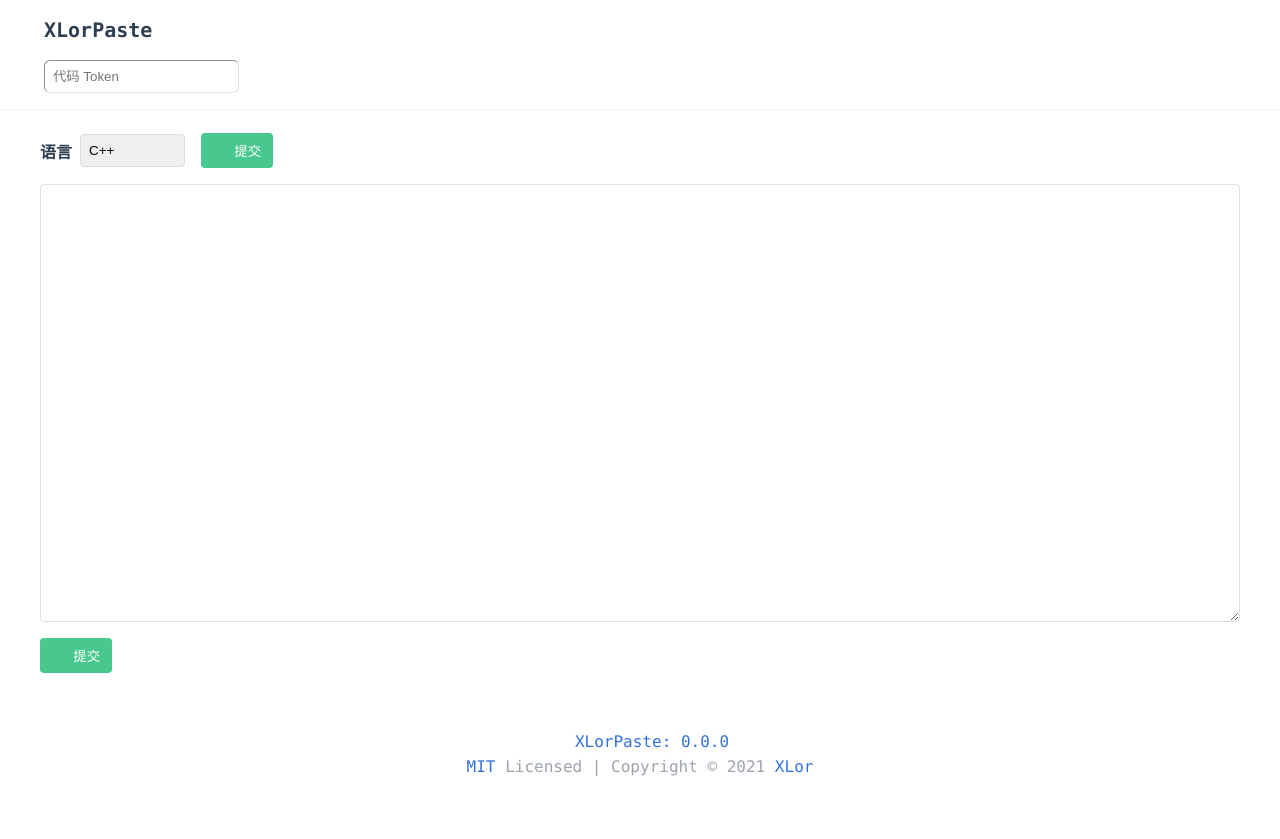
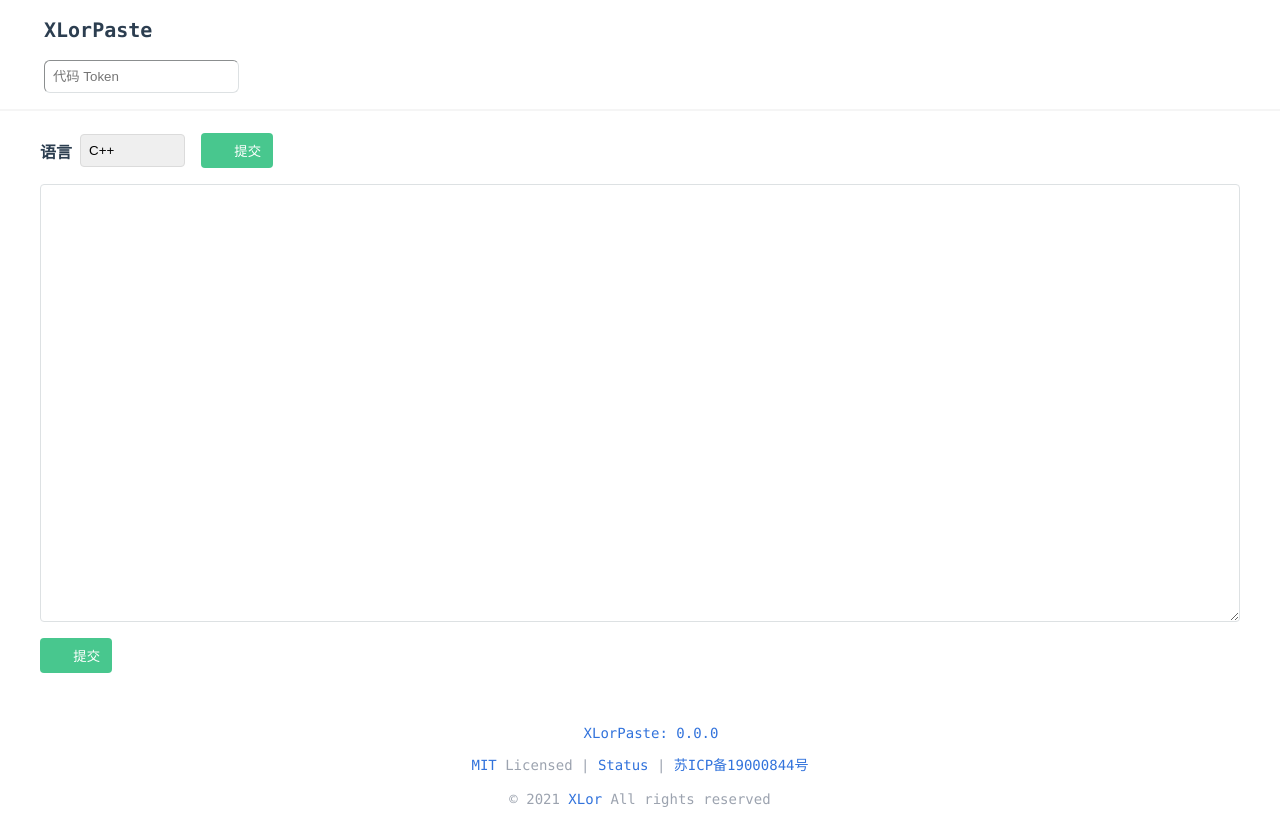
Before and after one commit to XLorPaste/XLorPaste, a Vue app in the folder packages/app/: page / in a window 1280 px wide. Before the commit the page ends 808 px from the top, so only its background shows below. Built offline with nearby package versions, Linux system fonts and the light colour scheme; some icons are missing.

Commit message:
feat(app): update footer

```diff
--- a/packages/app/src/App.vue
+++ b/packages/app/src/App.vue
@@ -47,9 +47,9 @@ const search = async () => {
     </router-view>
   </div>
 
-  <footer class="px-1 py-4">
+  <footer class="px-1 py-4 text-sm">
     <div class="text-center text-gray-400">
-      <div class="flex items-center justify-center my-2 font-mono h-4">
+      <div class="flex items-center justify-center font-mono h-4">
         <a class="text-$text-light-1 inline-block mr-2" href="https://github.com/" target="_blank"
           ><icon-github class="align-middle"></icon-github
         ></a>
@@ -62,10 +62,25 @@ const search = async () => {
         >
       </div>
 
+      <p class="font-mono">
+        <a
+          href="https://github.com/XLorPaste/XLorPaste/blob/master/LICENSE"
+          target="_blank"
+          rel="noopener noreferrer"
+          >MIT</a
+        >
+        Licensed |
+        <a href="https://upptime.xlorpaste.cn/" target="_blank" rel="noopener noreferrer">Status</a>
+        |
+        <a href="http://www.miitbeian.gov.cn" target="_blank" rel="noopener noreferrer"
+          >苏ICP备19000844号</a
+        >
+      </p>
+
       <p class="mt-2 font-mono">
-        <a href="https://github.com/XLorPaste/XLorPaste/blob/master/LICENSE" target="_blank">MIT</a>
-        <span> Licensed | Copyright © 2021 </span>
-        <a href="https://xlor.cn" target="_blank">XLor</a>
+        <span>© 2021 </span>
+        <a href="https://github.com/yjl9903" target="_blank">XLor</a>
+        <span> All rights reserved</span>
       </p>
     </div>
   </footer>
```
